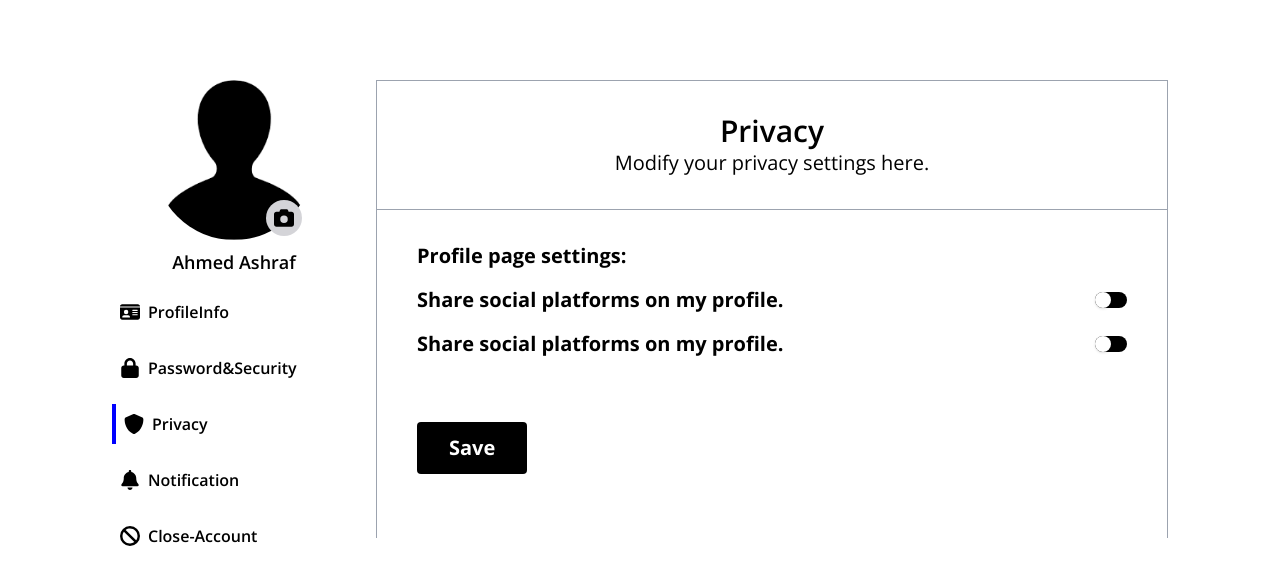
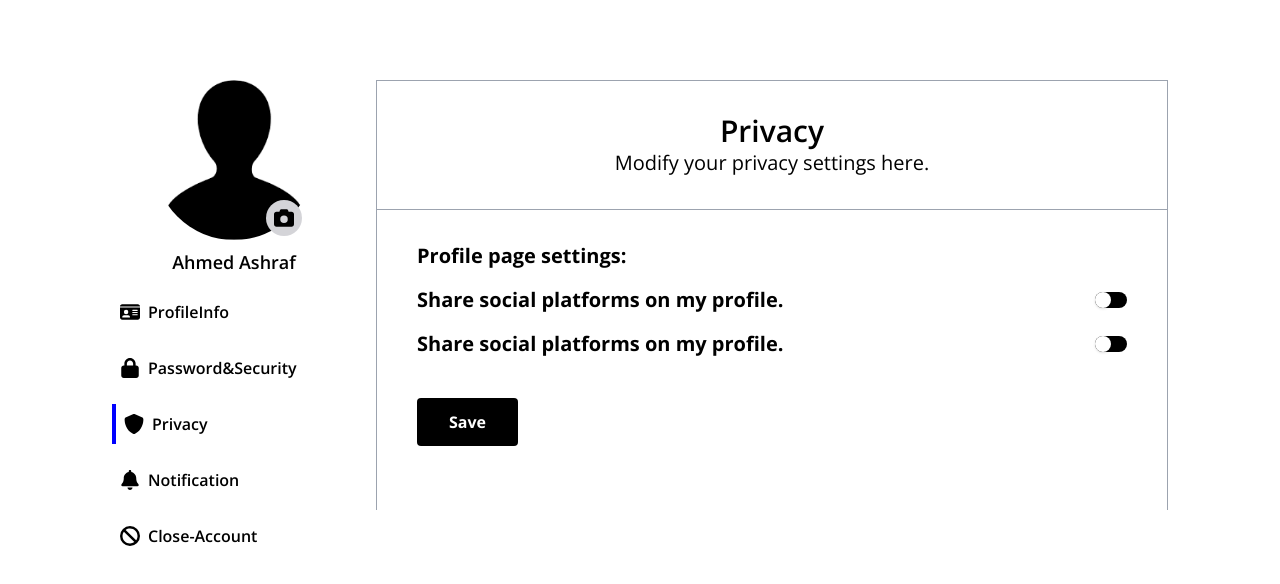
Before and after one commit to FrontEndDevo/NeuraLearnAcademy, a React (Vite) app: page /profile/privacy in a window 1280 px wide. Shown: the top 584 px of the page. Built offline with nearby package versions, Linux system fonts and the light colour scheme.

Commit message:
Replace save button with ButtonProfile component in ProfilePrivacyPage

```diff
--- a/src/pages/ProfilePrivacyPage.jsx
+++ b/src/pages/ProfilePrivacyPage.jsx
@@ -1,3 +1,4 @@
+import ButtonProfile from "../shared/ButtonProfile";
 import ProfileHeader from "../shared/ProfileHeader";
 import SwitchComponent from "../shared/SwitichComponent";
 /* eslint-disable */
@@ -18,9 +19,7 @@ const ProfilePrivacyPage = () => {
           <SwitchComponent />
         </div>
 
-        <button className="px-8 py-3 mt-12 text-white bg-black rounded">
-          Save
-        </button>
+        <ButtonProfile addStyle={`px-8 py-3`}>Save</ButtonProfile>
       </div>
     </section>
   );
```
